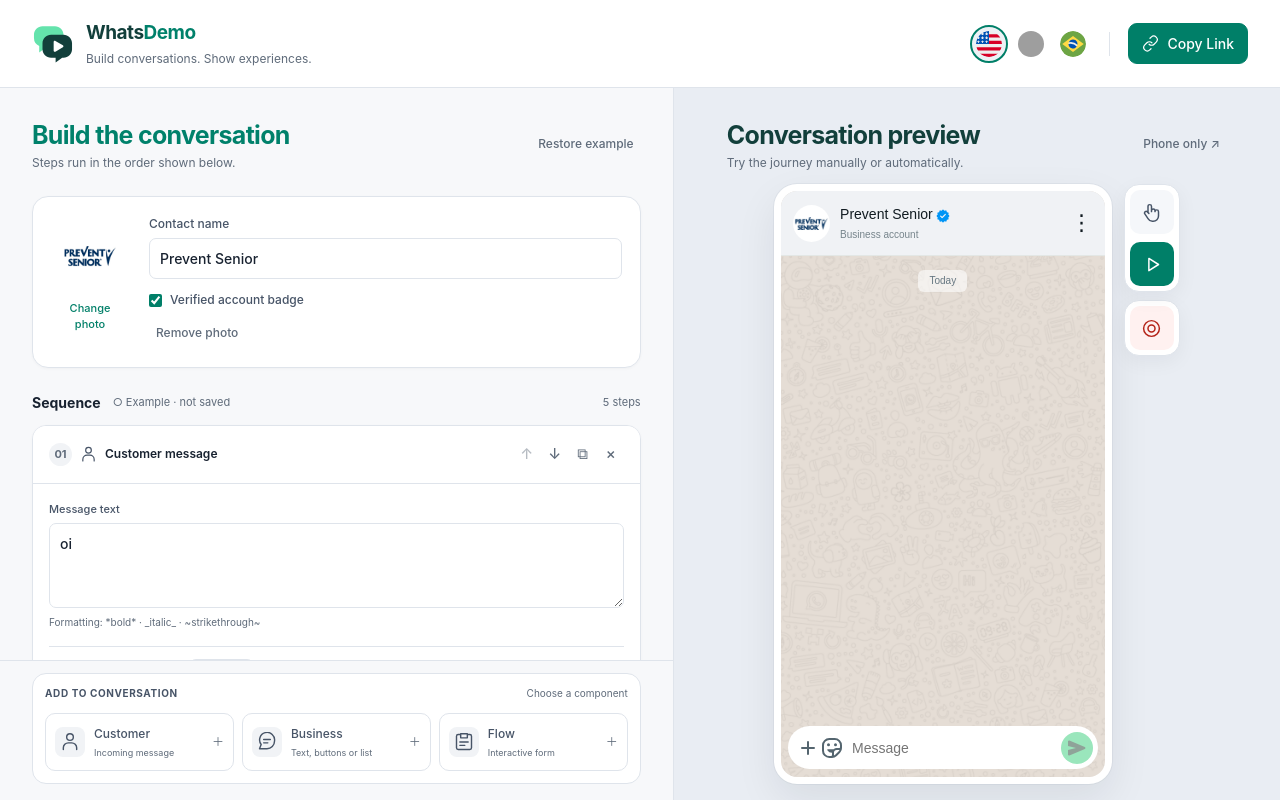
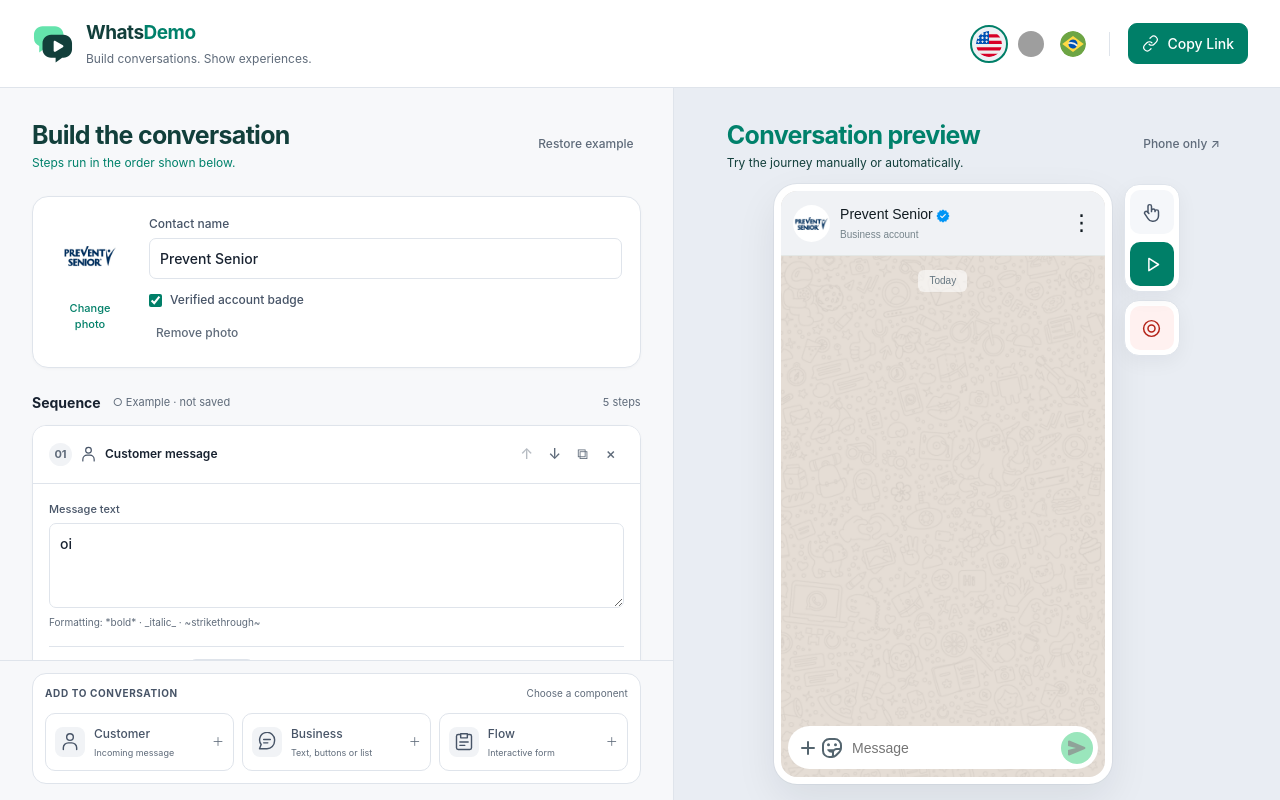
Before and after one commit to guilher-me/whats-demo, a React (Vite) app: page / in a window 1280 px wide. Built offline with nearby package versions, Linux system fonts and the light colour scheme; grey boxes are pictures that could not be loaded.

Commit message:
style: invert heading colors and alternate subtitle colors

```diff
--- a/src/styles/controls.css
+++ b/src/styles/controls.css
@@ -8,11 +8,13 @@
   font-size: 25px;
   line-height: 1.2;
 }
-.section-heading h2 {
+.section-heading h2,
+.preview-heading p {
+  color: var(--brand-whats);
+}
+.preview-heading h2,
+.section-heading p {
   color: var(--brand-demo);
-}
-.preview-heading h2 {
-  color: var(--brand-whats);
 }
 .eyebrow {
   letter-spacing: 0.12em;
```
